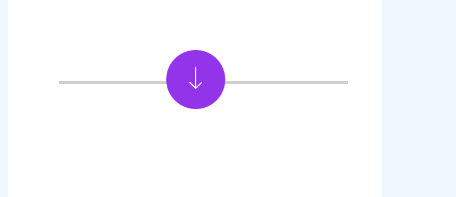
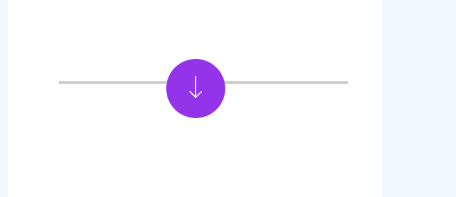
Before and after one commit to akhil484/replicas, a plain HTML site: page ageCalculator/index.html in a window 390 px wide. Shown: the part 151-348 px from the top of the page, 456 px wide, since content can reach past the window. Drawn offline with Linux system fonts and the light colour scheme.

Commit message:
responsiveness

```diff
--- a/ageCalculator/style.css
+++ b/ageCalculator/style.css
@@ -61,10 +61,7 @@ body{
 .purple_btn {
     position: relative;
     cursor: pointer;
-    top: -4vh;
-    left: 90%;
     transform: translateX(-50%);
-
 }
 
 .purple{
@@ -83,7 +80,10 @@ label{
     display: None;
 }
 .arrow_img{
-  height: 7vh;
+   height: 7vh;
+    top: -25px;
+    left: 90%;
+    position: relative;
 }
 
 @media screen and (max-width: 550px) {
```
